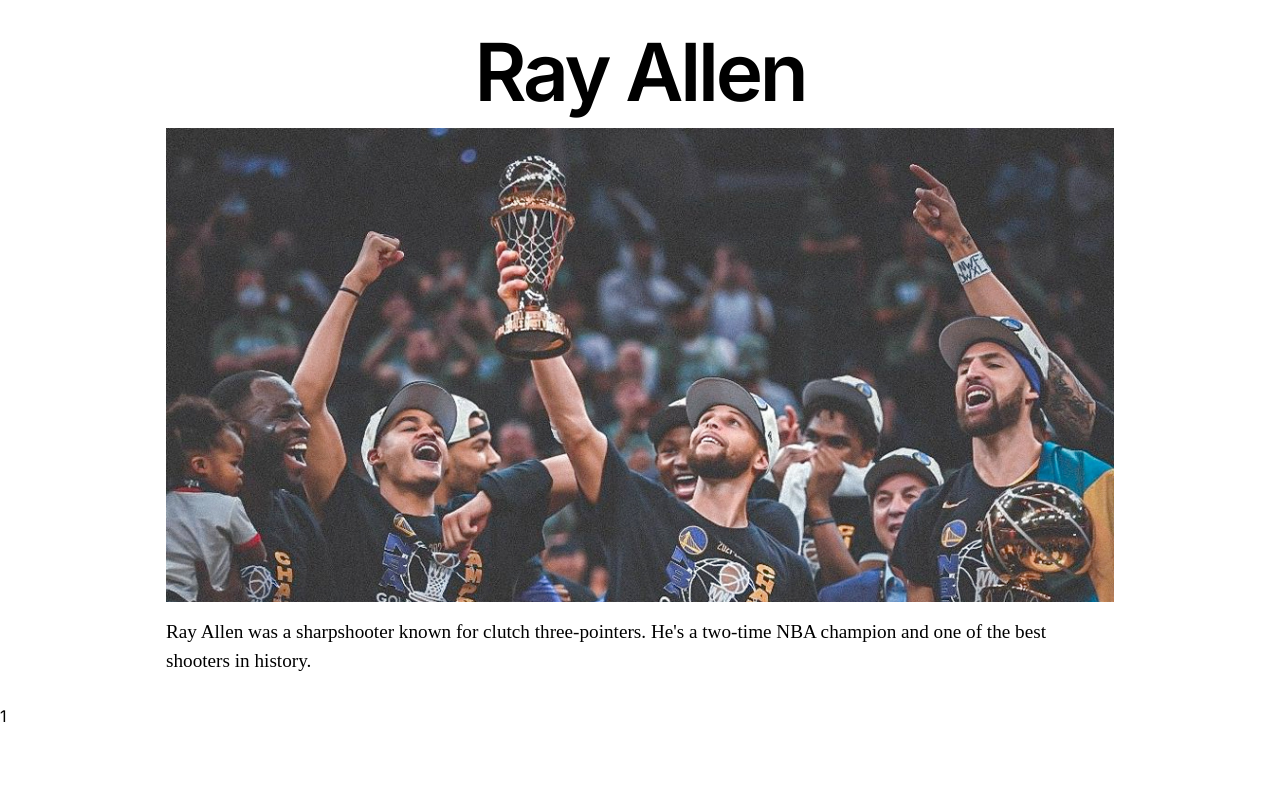
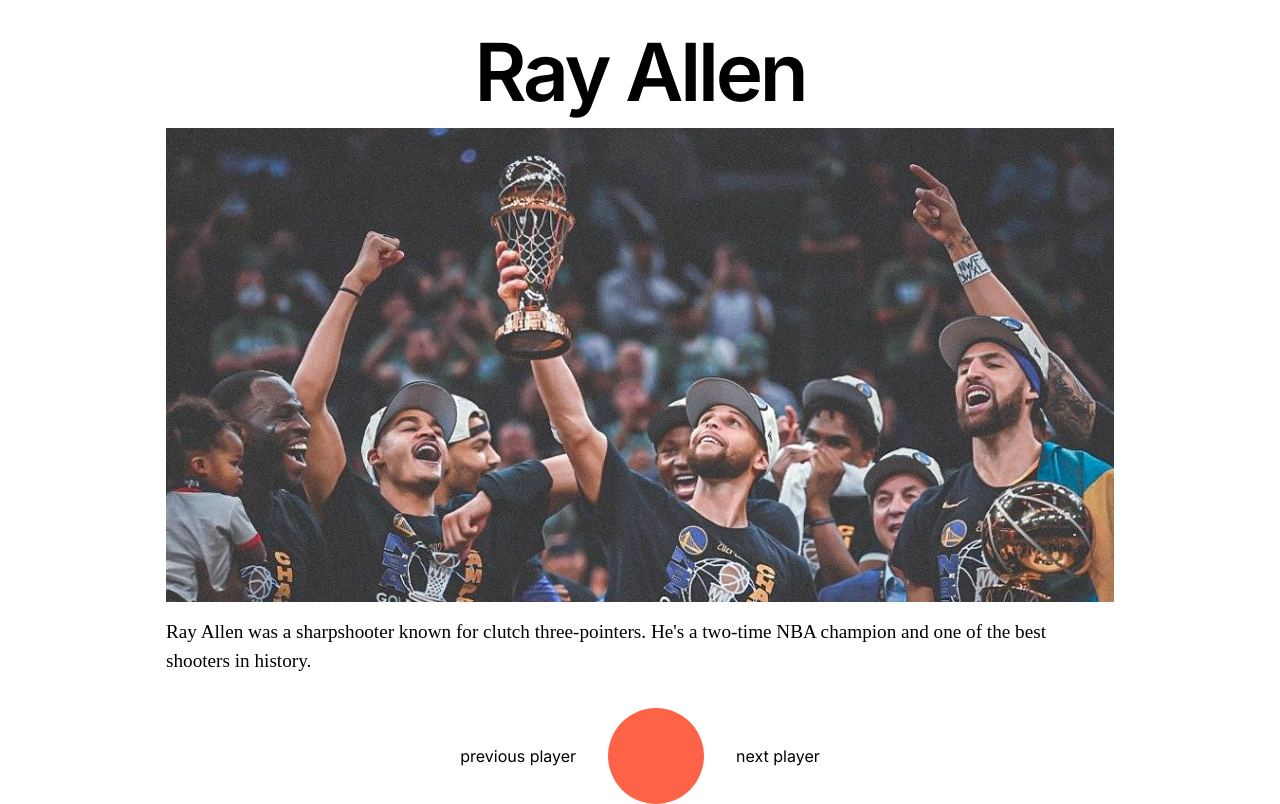
Before and after one commit to rqphy/NBA75, a Next.js app: page /player/1 in a window 1280 px wide. Built offline with nearby package versions, Linux system fonts and the light colour scheme.

Commit message:
:construction: update switcher

```diff
--- /dev/null
+++ b/app/_components/Switch/Switch.module.css
@@ -0,0 +1,14 @@
+.switch {
+    display: flex;
+    justify-content: center;
+    align-items: center;
+    gap: 2rem;
+}
+
+.bball {
+    --bball_size: 6rem;
+    height: var(--bball_size);
+    width: var(--bball_size);
+    border-radius: 50%;
+    background-color: tomato;
+}
--- a/app/_components/Switch/Switch.tsx
+++ b/app/_components/Switch/Switch.tsx
@@ -1,7 +1,14 @@
+import styles from "./Switch.module.css"
 interface switchProps {
     currentId: string
 }
 
 export default function Switch({ currentId }: switchProps) {
-    return <div>{currentId}</div>
+    return (
+        <ul className={styles.switch}>
+            <li className={styles.prev}>previous player</li>
+            <div className={styles.bball}></div>
+            <li className={styles.next}>next player</li>
+        </ul>
+    )
 }
```
